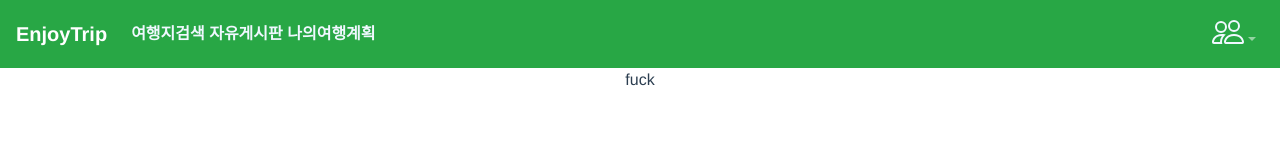
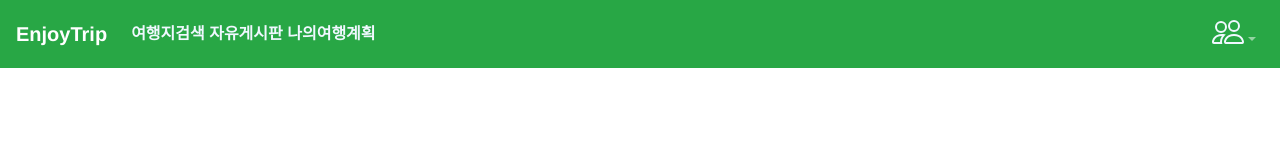
Before and after one commit to Adventour/FrontEnd, a Vue app: page /plan/modify in a window 1280 px wide. Shown: the top 160 px of the page. Built offline with nearby package versions, Linux system fonts and the light colour scheme.

Commit message:
🚀 feat(plans): plan 살짝 변경 #2

```diff
--- a/src/components/plan/PlanList.vue
+++ b/src/components/plan/PlanList.vue
@@ -34,7 +34,6 @@
 </template>
 
 <script>
-import http from "@/api/http";
 import axios from "axios";
 import Cookies from "js-cookie";
 export default {
@@ -49,14 +48,14 @@ export default {
       ],
     };
   },
-  created() {
-    // await 처리 해야할 듯
-    http.get(`/plan/search`, {
-      // TODO
-      //  accessToken 전송 필요
-      // id: "ms",
-    });
-    axios
+  async created() {
+    // await 처리 해야하나
+    // http.get(`/plan/search`, {
+    // TODO
+    //  accessToken 전송 필요
+    // id: "ms",
+    // });
+    await axios
       .get("http://localhost/plan/search", {
         headers: {
           Authorization: `Bearer ${Cookies.get("accessToken")}`,
--- a/src/components/plan/PlanModify.vue
+++ b/src/components/plan/PlanModify.vue
@@ -1,13 +1,9 @@
 <template>
-  <div>fuck</div>
+  <div></div>
 </template>
 
 <script>
-export default {
-
-}
+export default {};
 </script>
 
-<style>
-
-</style>
+<style></style>
```
